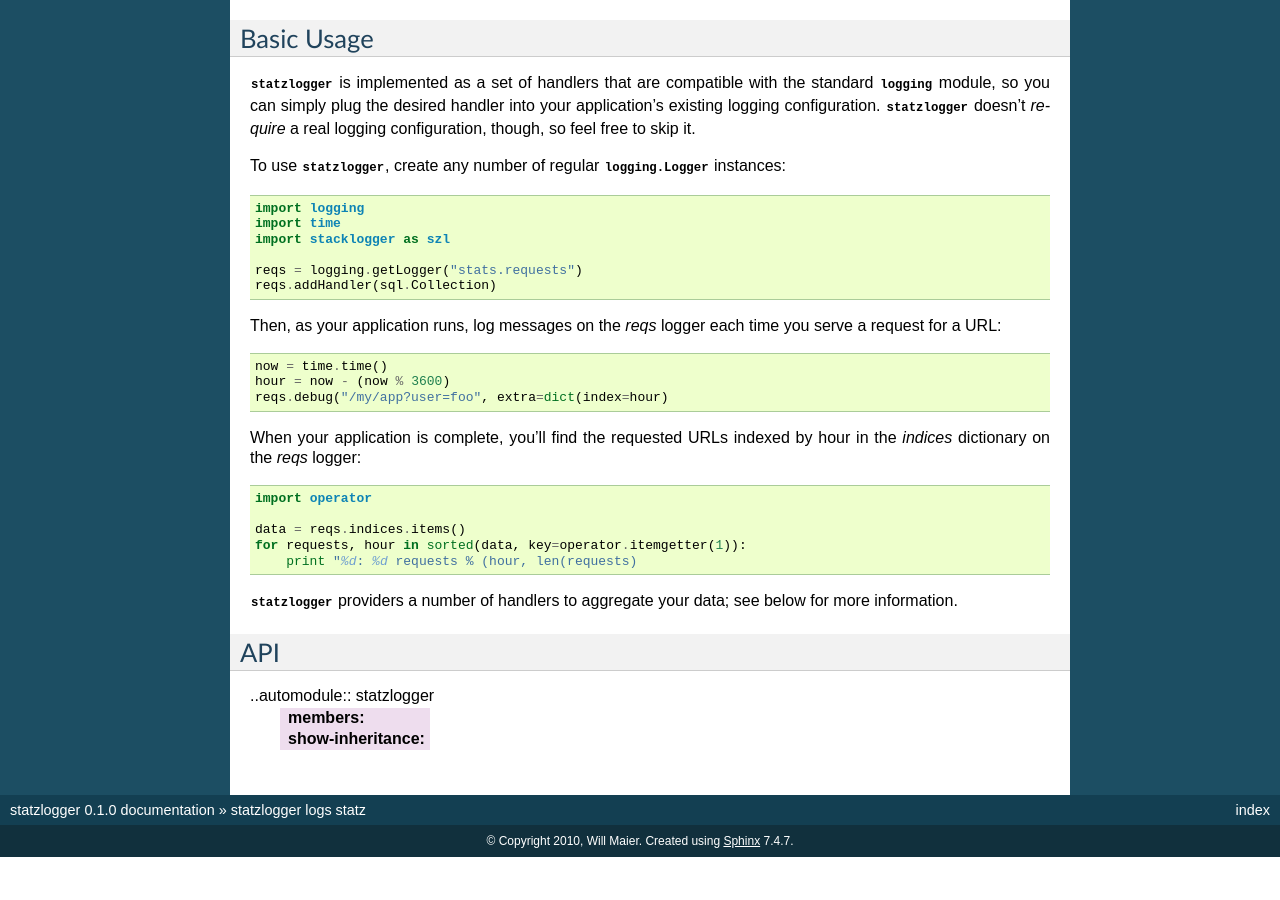
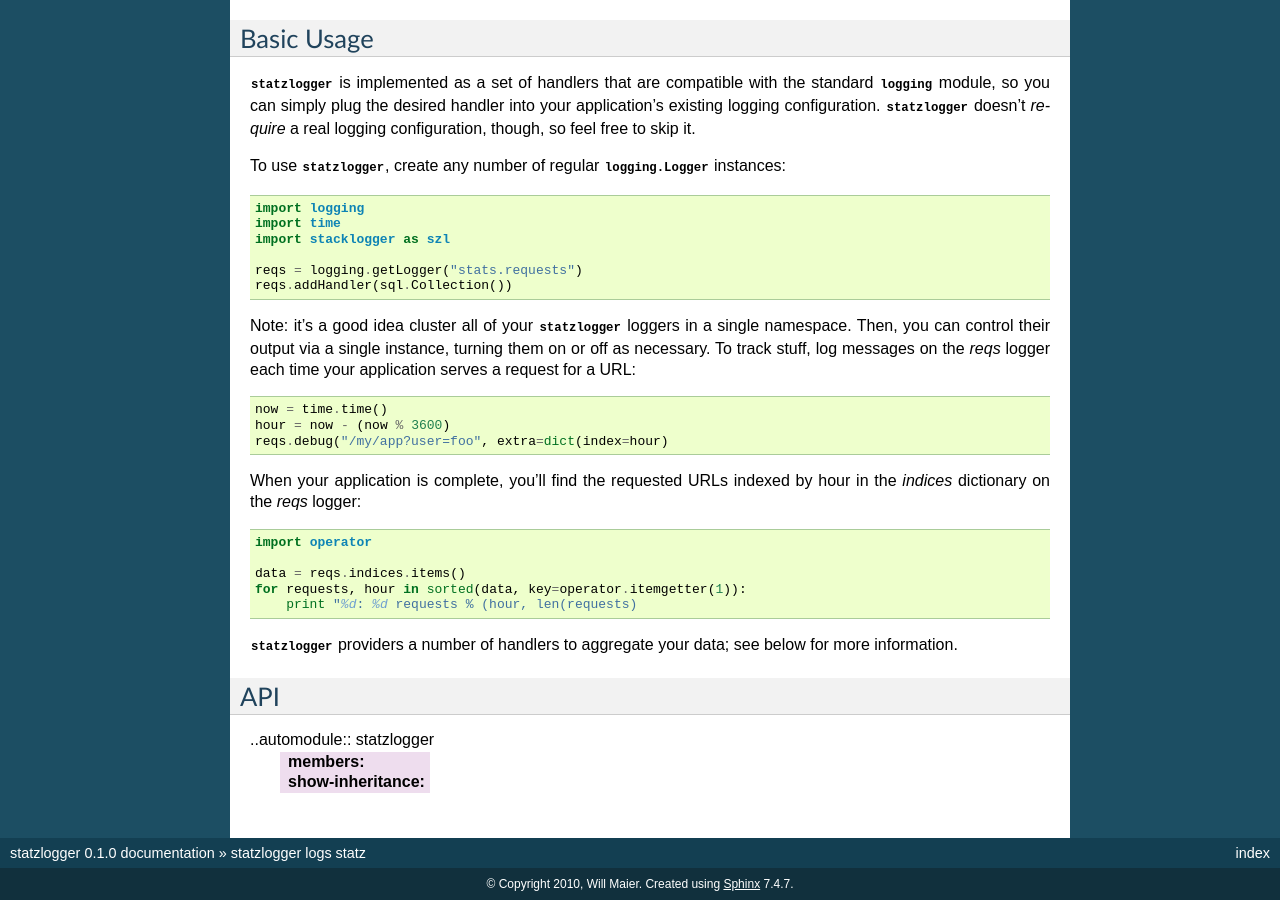
Before and after one commit to whilp/statzlogger, a Sphinx documentation site: the page built from docs/index.txt, in a window 1280 px wide and 900 px high, scrolled down 939 px. Built offline with Sphinx 7.4.7, drawn with Linux system fonts in a browser that asks for light colours; before the commit the page ends 1796 px from its top, so only the background shows below that.

Commit message:
Tweak wording.
--HG--
branch : stable

```diff
--- a/docs/index.txt
+++ b/docs/index.txt
@@ -88,10 +88,12 @@
     import stacklogger as szl
 
     reqs = logging.getLogger("stats.requests")
-    reqs.addHandler(sql.Collection)
+    reqs.addHandler(sql.Collection())
 
-Then, as your application runs, log messages on the *reqs* logger each time you
-serve a request for a URL::
+Note: it's a good idea cluster all of your :mod:`statzlogger` loggers in a
+single namespace. Then, you can control their output via a single instance,
+turning them on or off as necessary. To track stuff, log messages on the *reqs*
+logger each time your application serves a request for a URL::
 
     now = time.time()
     hour = now - (now % 3600)
```
